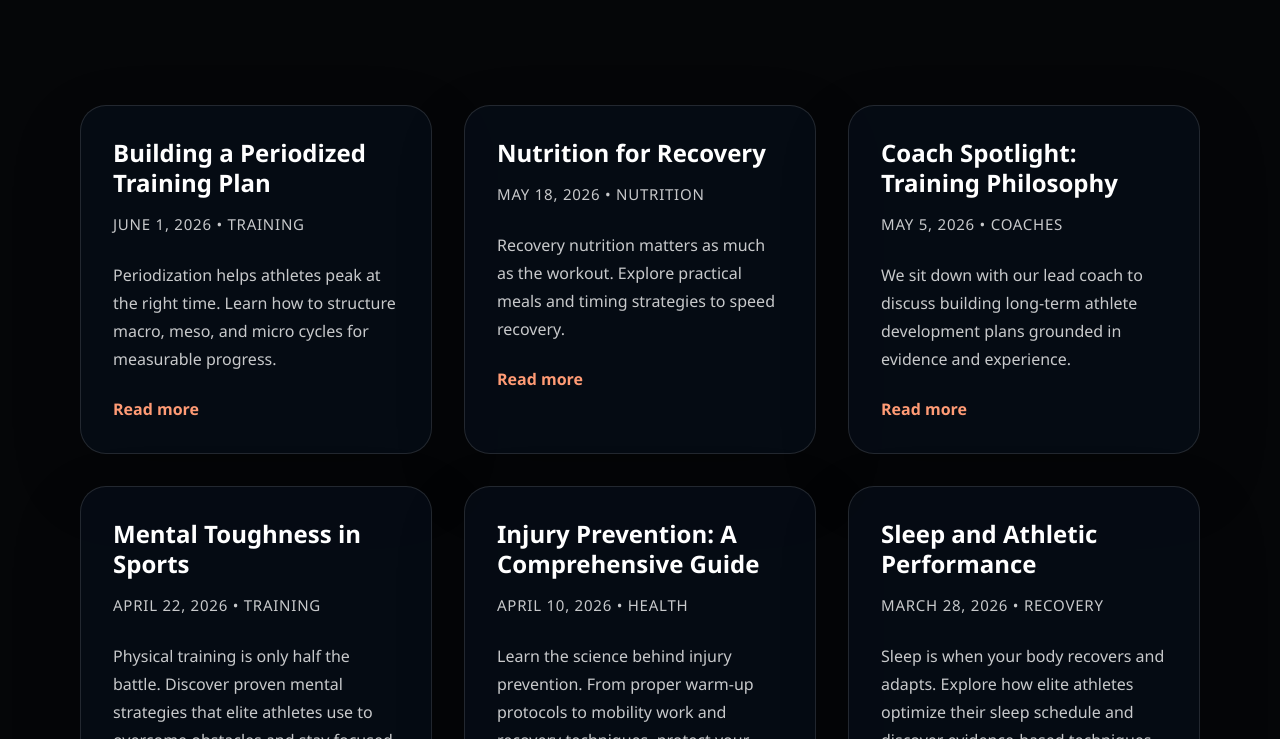
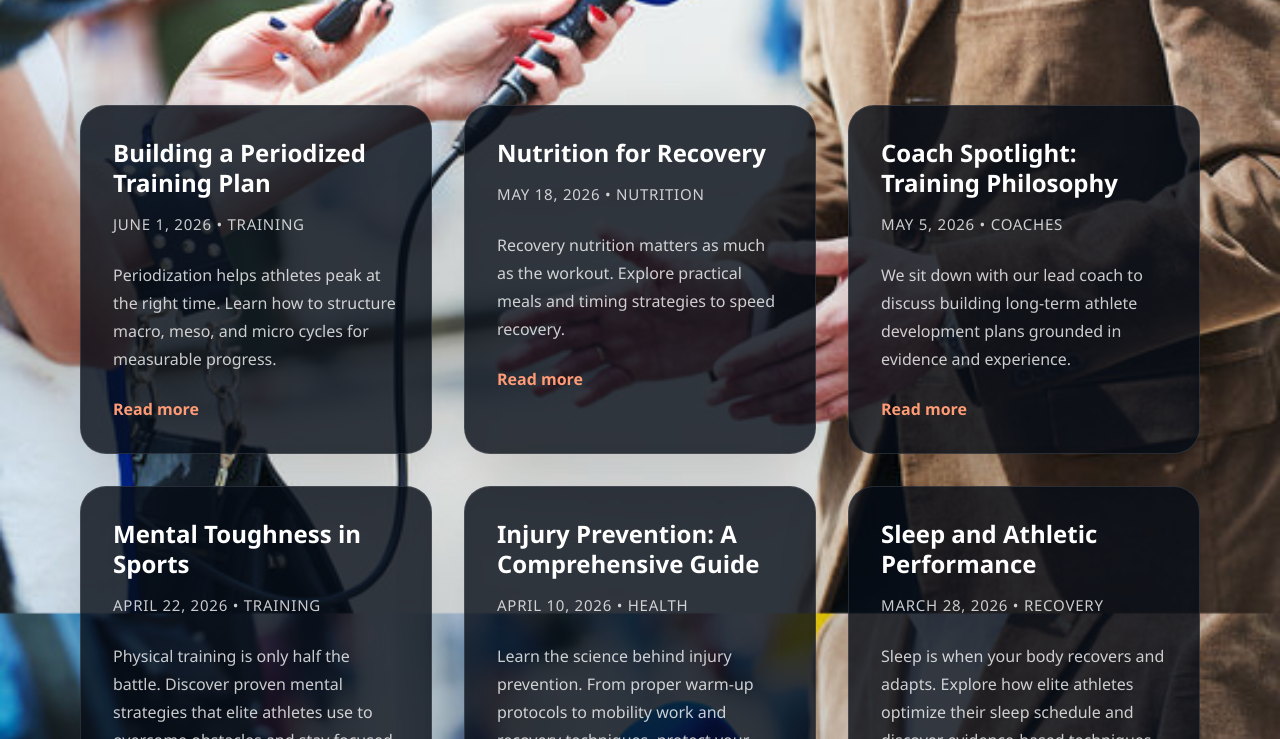
Before and after one commit to davidnkariuki-rgb/Elite_Athlete, a plain HTML site: page pages/blog.html in a window 1280 px wide. Shown: the part 240-979 px from the top of the page. Drawn offline with Linux system fonts and the light colour scheme.

Commit message:
blog bacgkround impleneted

```diff
--- a/css/style.css
+++ b/css/style.css
@@ -692,6 +692,14 @@ a.btn-secondary {
     }
 }
 
+/* Blog Page Background */
+body.blog-page {
+    background-image: url('../assets/backgroundimages/blog image.jpg');
+    background-attachment: fixed;
+    background-size: cover;
+    background-position: center;
+}
+
 /* Shop Page Background */
 body.shop-page {
     background-image: url('../assets/backgroundimages/shopbackground.jpg');
```
